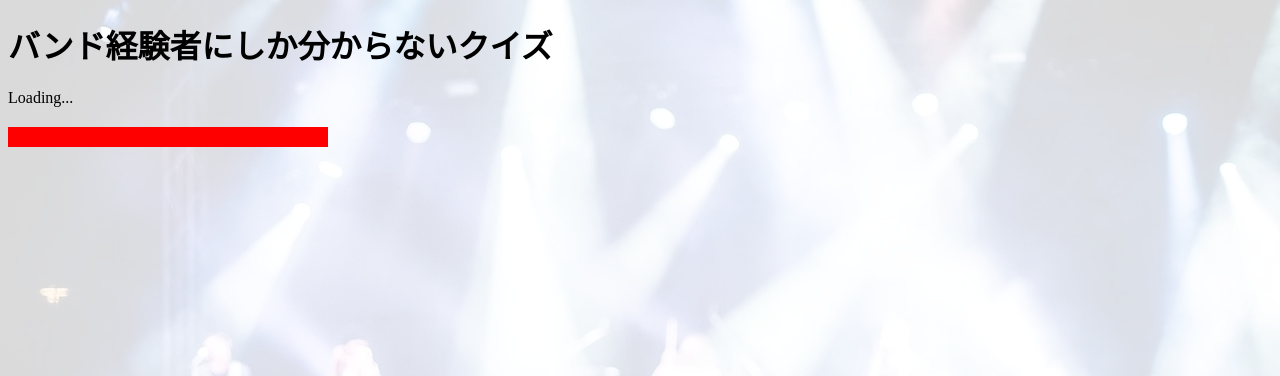
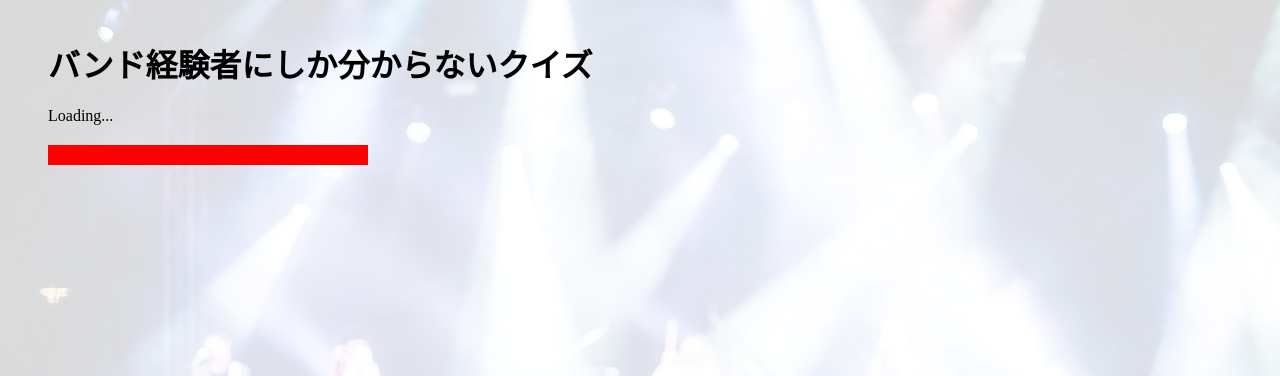
Before and after one commit to mstbeat/musician-quick-quiz, a PHP site: page / in a window 1280 px wide. Shown: the top 376 px of the page. Run offline with PHP 8.4, Linux system fonts and the light colour scheme.

Commit message:
update css

```diff
--- a/index.html
+++ b/index.html
@@ -7,10 +7,12 @@
   <link rel="stylesheet" type="text/css" href="style.css">
 </head>
 <body>
-  <h1>バンド経験者にしか分からないクイズ</h1>
-  <div class="message">Loading...</div>
-  <div class="que"></div>
-  <div class="next"></div>
+  <div class="container">
+    <h1>バンド経験者にしか分からないクイズ</h1>
+    <div class="message">Loading...</div>
+    <div class="que"></div>
+    <div class="next"></div>
+  </div>
   <script src="script.js"></script>
 </body>
 </html>
--- a/script.js
+++ b/script.js
@@ -20,7 +20,7 @@ function createQuestion(){
   nx.style.display = "none";
   if(game.val+1 > game.total){
     message.textContent = 'あなたのスコアは '+game.score+' / '+game.total+' !';
-    if(game.score >= 7){
+    if(game.score >= 6){
       output.style.color = "green";
       output.textContent = "あなたは立派なバンド経験者です！";
       nx.textContent = 'もう一度回答する';
@@ -69,7 +69,7 @@ function checker(e){
   const selAns = document.querySelectorAll('.answer');
   selAns.forEach(function(ele){
     ele.classList.remove('answer');
-    ele.style.color = "#ddd";
+    ele.style.color = "gray";
     ele.style.cursor = 'not-allowed';
     ele.removeEventListener('click',checker);
   })
--- a/style.css
+++ b/style.css
@@ -3,6 +3,10 @@ body{
   background-color:rgba(255,255,255,0.8);
   background-blend-mode:lighten;
   background-size: cover;
+}
+
+.container {
+  margin: 40px 0 0 40px
 }
 
 .message{
```
